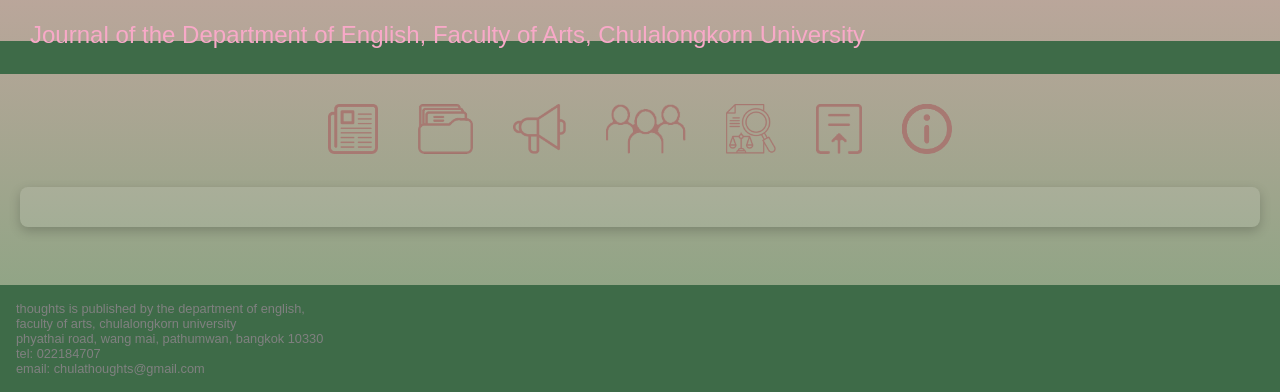
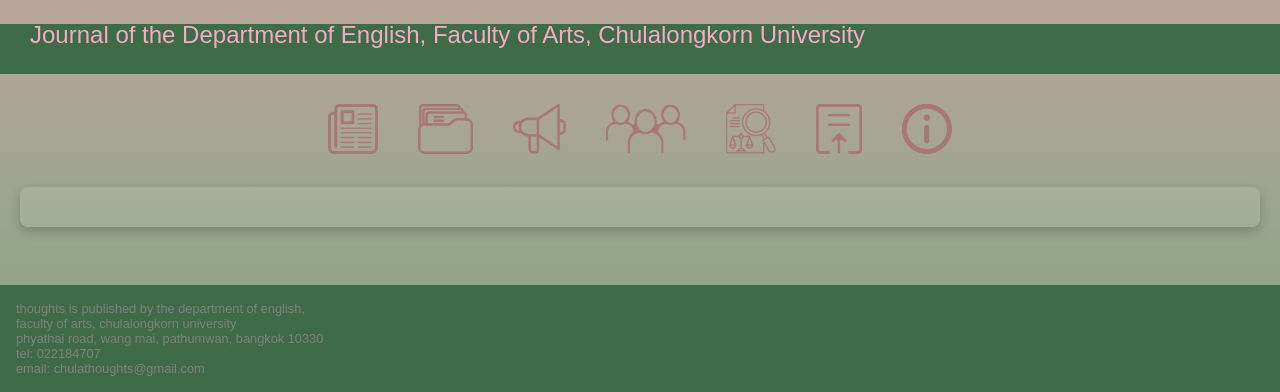
Before and after one commit to Rottjung/ChulaDesigns, a plain HTML site: page design5/index.html in a window 1280 px wide. Shown: the part 408-800 px from the top of the page. Drawn offline with Linux system fonts and the light colour scheme; a web font is replaced by a local one.

Commit message:
Update styles.css

```diff
--- a/design5/styles.css
+++ b/design5/styles.css
@@ -50,7 +50,7 @@
 
 .green-line {
     width: 100%; /* Full width of the page */
-    height: 33px; /* Make it thicker */
+    height: 50px; /* Make it thicker */
     background-color: #3e6b48; /* Green color */
     position: absolute;
     bottom: 0;
```
